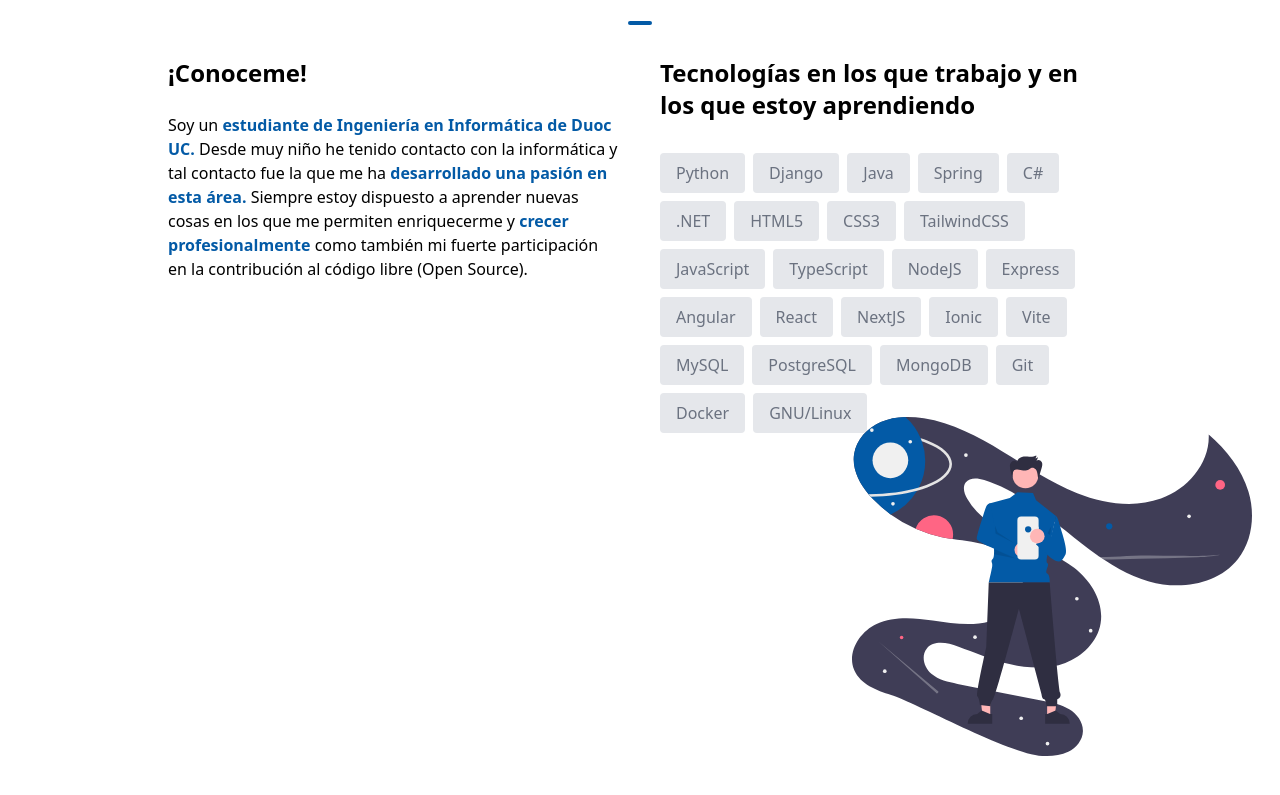
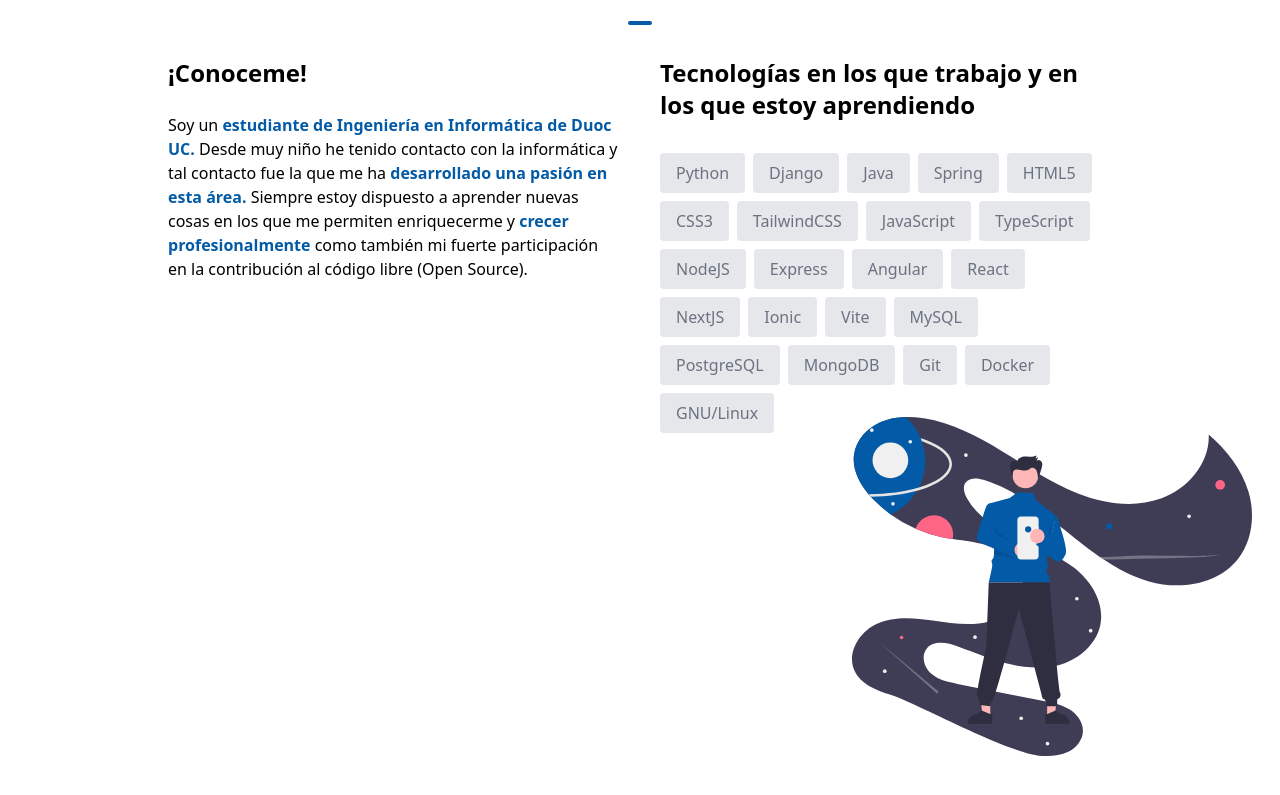
Before and after one commit to lennardscript/my-portfolio, a Next.js app: page / in a window 1280 px wide. Shown: the part 894-1689 px from the top of the page. Built offline with nearby package versions, Linux system fonts and the light colour scheme.

Commit message:
update about section

```diff
--- a/components/AboutSection.tsx
+++ b/components/AboutSection.tsx
@@ -7,8 +7,6 @@ const tech = [
   {tech: 'Django'},
   {tech: 'Java'},
   {tech: 'Spring'},
-  {tech: 'C#'},
-  {tech: '.NET'},
   {tech: 'HTML5'},
   {tech: 'CSS3'},
   {tech: 'TailwindCSS'},
```
Also changed, not shown: 1 other file (tests, documents, lock files or other folders).
